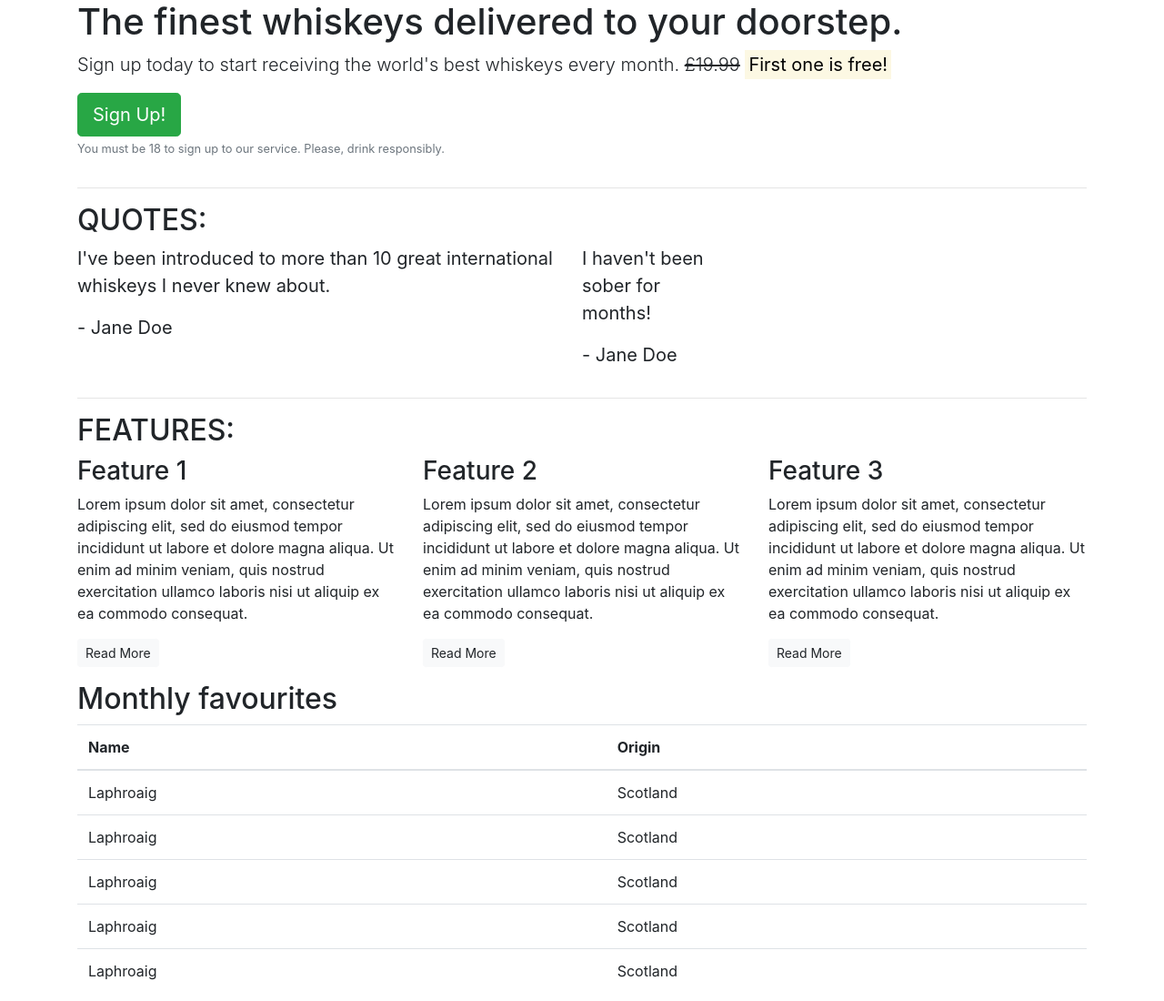
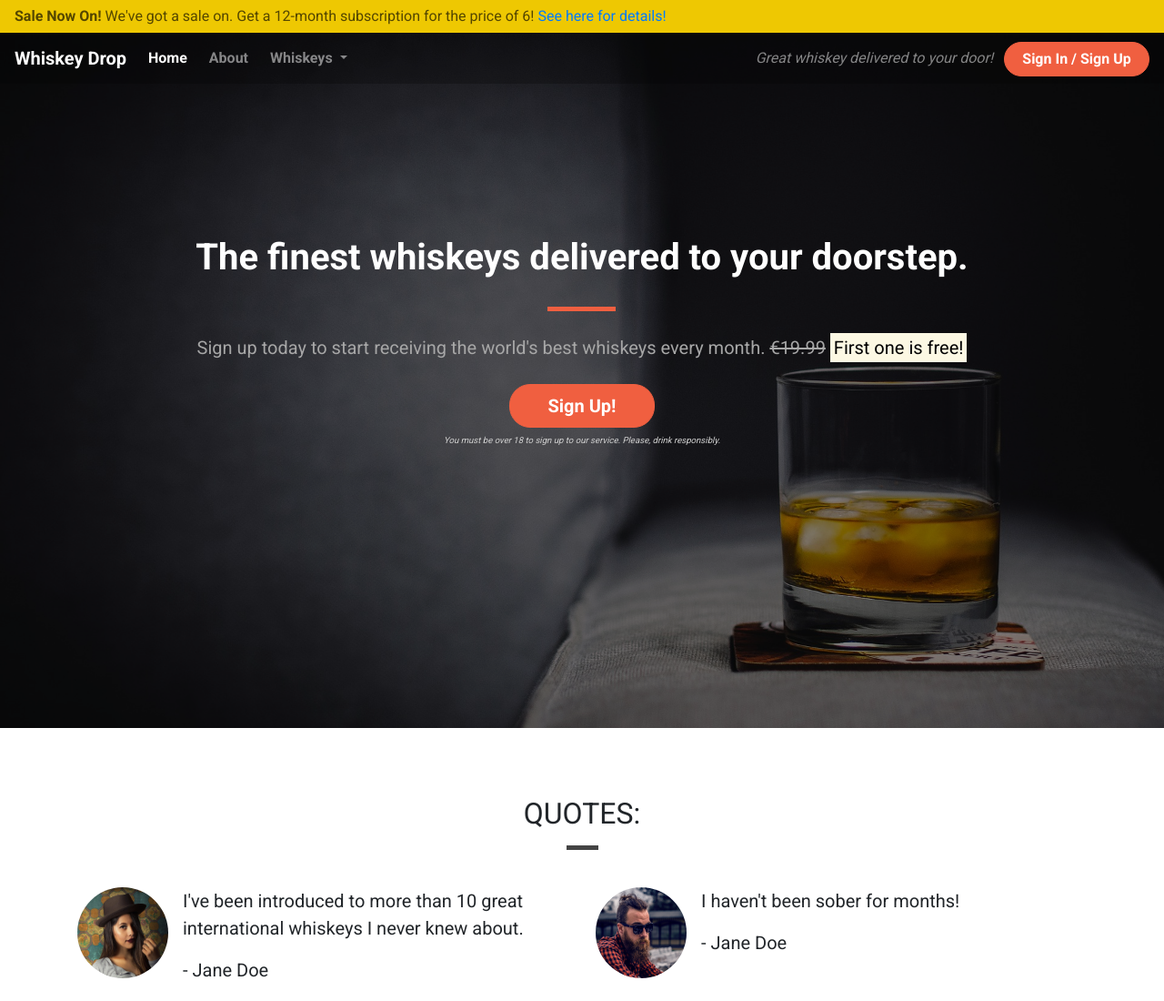
Before and after one commit to Sparkeeee/Bootstrap-basics, a plain HTML site: page index.html in a window 1280 px wide. Shown: the top 1100 px of the page at 91% size. Drawn offline with nearby package versions, Linux system fonts and the light colour scheme.

Commit message:
allsorts tbh

```diff
--- /dev/null
+++ b/css/style.css
@@ -0,0 +1,201 @@
+body {
+    font-family: 'Roboto', sans-serif;
+}
+
+/* Containers */
+
+.container-wrapper {}
+
+.container-wrapper--red {
+    background-color: #f05f40;
+    color: white;
+}
+
+.alert-container {}
+
+.callout-container {
+    height: 100vh;
+
+    background: url('../images/whiskey-background.jpg') no-repeat bottom right fixed;
+    -webkit-background-size: cover;
+    -moz-background-size: cover;
+    -o-background-size: cover;
+    background-size: cover;
+
+    display: flex;
+    align-items: center;
+    justify-content: center;
+
+    position: relative;
+}
+
+.opaque-overlay {
+    position: absolute;
+    top: 0;
+    left: 0;
+    height: 100%;
+    width: 100%;
+    background-color: rgba(0, 0, 0, 0.5);
+}
+
+.content-container {
+    padding-top: 75px;
+    padding-bottom: 75px;
+}
+
+/* Navbar */
+
+.navalert-container {
+    position: absolute;
+    top: 0;
+    left: 0;
+    z-index: 1;
+    padding-left: 0;
+    padding-right: 0;
+}
+
+.navbar {
+    margin-bottom: 0;
+    width: 100%;
+    background-color: rgba(0, 0, 0, .25);
+    border: 0;
+}
+
+.navbar .navbar-toggler {
+    border: 0;
+}
+
+.navbar .navbar-brand {
+    font-weight: bold;
+}
+
+.navbar .navbar-nav a {
+    font-weight: bold;
+}
+
+
+/* Jumbotron */
+
+.jumbotron {
+    background-color: transparent;
+}
+
+.jumbotron h1 {
+    color: white;
+    font-weight: bold;
+    margin-bottom: 30px;
+    color: white;
+}
+
+.jumbotron .lead {
+    color: #a7a7a7;
+    margin: 25px 0;
+}
+
+.jumbotron small {
+    font-size: 60%;
+    font-style: italic;
+    color: #d0d0d0;
+}
+
+/* Block dividers */
+
+.block-divider {
+    width: 75px;
+    height: 5px;
+    border: 0;
+    background-color: #444;
+}
+
+.block-divider--orange {
+    background-color: #f05f40;
+}
+
+.block-divider--white {
+    background-color: white;
+}
+
+.block-divider--short {
+    width: 35px;
+}
+
+/* Buttons */
+
+.btn--cta {
+    font-weight: bold;
+    border-radius: 23px;
+    width: 160px;
+}
+
+.btn--red {
+    color: white;
+    background-color: #f05f40;
+    border-color: #f05f40;
+}
+
+.btn--red:hover,
+.btn--red:active,
+.btn--red:focus,
+.btn--red:active:focus {
+    background-color: #df4929;
+    border-color: #df4929;
+    color: white;
+}
+
+/* Alert */
+
+.alert-container .col-12 {
+    padding-left: 0;
+    padding-right: 0;
+}
+
+.site-wide-alert {
+    color: #544600;
+    background-color: #eec802;
+    border-color: #eec802;
+    padding: 5px 15px;
+    margin-bottom: 0;
+    border: 1px solid transparent;
+    border-radius: 0;
+}
+
+/* Page Headers */
+
+.page-header {
+    margin-bottom: 0;
+    border-bottom: 0;
+    text-align: center;
+}
+
+.page-header h2 {
+    margin-top: 0;
+}
+
+/* Quotes */
+
+.quotes .page-header {
+    margin-bottom: 25px;
+}
+
+/* Features */
+
+.feature {
+    text-align: center;
+    margin-bottom: 40px;
+}
+
+.feature i {
+    margin-bottom: 20px;
+    font-size: 45px;
+    line-height: 45px;
+}
+
+.feature .btn {
+    background-color: white;
+    border-color: white;
+    border-radius: 15px;
+    min-width: 100px;
+    font-weight: bold;
+    margin-top: 10px;
+    color: #f05f40;
+}
--- a/index.html
+++ b/index.html
@@ -1,139 +1,193 @@
 <!DOCTYPE html>
-<html lang="en">
+<html lang="en-us">
 
 <head>
-    <meta charset="UTF-8">
+    <meta charset="utf-8">
+    <title>Whiskey Drop | Taste a new whiskey every month</title>
     <meta name="viewport" content="width=device-width, initial-scale=1.0">
-    <title>Whiskey Drop | Taste a new whiskey every month</title>
-    <link rel="stylesheet" href="https://cdn.jsdelivr.net/npm/bootstrap@4.1.3/dist/css/bootstrap.min.css"
-        integrity="sha384-MCw98/SFnGE8fJT3GXwEOngsV7Zt27NXFoaoApmYm81iuXoPkFOJwJ8ERdknLPMO" crossorigin="anonymous">
-    <script src="https://cdn.jsdelivr.net/npm/bootstrap@4.1.3/dist/js/bootstrap.min.js"
-        integrity="sha384-ChfqqxuZUCnJSK3+MXmPNIyE6ZbWh2IMqE241rYiqJxyMiZ6OW/JmZQ5stwEULTy" crossorigin="anonymous">
-    </script>
+    <link rel="stylesheet" href="https://maxcdn.bootstrapcdn.com/bootstrap/4.1.3/css/bootstrap.min.css">
+    <link rel="stylesheet" href="https://use.fontawesome.com/releases/v5.6.1/css/all.css" integrity="sha384-gfdkjb5BdAXd+lj+gudLWI+BXq4IuLW5IT+brZEZsLFm++aCMlF1V92rMkPaX4PP" crossorigin="anonymous">
+    <link href="https://fonts.googleapis.com/css?family=Roboto:400,700" rel="stylesheet">
+    <link rel="stylesheet" href="css/style.css" type="text/css" />
 </head>
 
 <body>
-    <article class="container">
+    <div class="container-fluid navalert-container">
+        <div class="container-fluid alert-container">
+            <div class="row d-none d-sm-block">
+                <div class="col-12">
+                    <div class="site-wide-alert alert alert-warning">
+                        <strong>Sale Now On!</strong> We've got a sale on. Get a 12-month subscription for the price of 6! <a href="">See here for details!</a>
+                    </div>
+                </div>
+            </div>
+        </div>
+        <nav class="navbar navbar-dark navbar-expand-sm">
+            <a href="/" class="navbar-brand">Whiskey Drop</a>
+
+            <button class="navbar-toggler ml-auto" type="button" data-toggle="collapse" data-target="#navbarNavDropdown" aria-controls="navbarNavDropdown" aria-expanded="false" aria-label="Toggle navigation">
+        <span class="navbar-toggler-icon"></span></button>
+
+            <div class="collapse navbar-collapse" id="navbarNavDropdown">
+                <ul class="navbar-nav mr-auto">
+                    <li class="active nav-item mr-2"><a class="nav-link" href="/">Home</a></li>
+                    <li class="nav-item mr-2"><a class="nav-link" href="/about">About</a></li>
+                    <li class="nav-item dropdown">
+                        <a class="nav-link dropdown-toggle" href="#" id="navbarDropdownMenuLink" role="button" data-toggle="dropdown" aria-haspopup="true" aria-expanded="false">
+          Whiskeys
+        </a>
+                        <div class="dropdown-menu" aria-labelledby="navbarDropdownMenuLink">
+                            <a class="dropdown-item" href="#">Irish</a>
+                            <a class="dropdown-item" href="#">Scotch</a>
+                            <a class="dropdown-item" href="#">Japanese</a>
+                            <a class="dropdown-item" href="#">American</a>
+                        </div>
+                    </li>
+
+                    <li class="nav-item mr-2 d-block d-sm-none"><a class="nav-link" href="/login">Sign In / Sign Up</a></li>
+                </ul>
+            </div>
+            <div class="d-none d-md-block">
+                <p class="navbar-text my-auto mr-2"><i>Great whiskey delivered to your door!</i></p>
+                <a href="/login" class="btn btn--cta btn--red">Sign In / Sign Up</a>
+            </div>
+        </nav>
+    </div>
+    <div class="container-fluid callout-container">
         <!-- Callout -->
+        <div class="opaque-overlay">&nbsp;</div>
         <div class="row">
             <div class="col-12">
-                <section class="callout">
-                    <h1 class="text-upppercase">The finest whiskeys delivered to your doorstep.</h1>
+                <section class="callout jumbotron text-center">
+                    <h1 class="jumbotron-header">The finest whiskeys delivered to your doorstep.</h1>
+                    <hr class="block-divider block-divider--orange">
                     <p class="lead">Sign up today to start receiving the world's best whiskeys every month.
-                        <s>£19.99</s> <strong><mark>First one is free!</mark></strong></p>
-                    <button class="btn btn-success btn-lg">Sign Up!</button>
-                    <p class="text-muted"><small>You must be 18 to sign up to our service. Please, drink
-                            responsibly.</small></p>
+                        <s class="d-none d-sm-inline">€19.99</s>
+                        <span class="d-inline d-sm-none"><br></span>
+                        <strong><mark>First one is free!</mark></strong></p>
+                    <button class="btn btn-lg btn--cta btn--red" data-toggle="modal" data-target="#signUpModal">Sign Up!</button>
+                    <p class="text-muted"><small>You must be over 18 to sign up to our service. Please, drink responsibly.</small></p>
                 </section>
             </div>
         </div>
         <!-- /.callout -->
-        <hr>
+    </div>
 
     <!-- Quotes -->
+    <div class="container-wrapper">
+        <div class="container quotes-container content-container">
             <section class="quotes">
                 <div class="row">
-                <div class="col-12">
+                    <div class="col-12 page-header">
                         <h2 class="text-uppercase">Quotes:</h2>
+                        <hr class="block-divider block-divider--short">
                     </div>
                 </div>
                 <div class="row">
                     <div class="col-12 col-md-6">
+                        <div class="media">
+                            <div class="d-none d-sm-block">
+                                <img src="images/girl-image.png" class="rounded-circle mr-3" height=100 width=100>
+                            </div>
+                            <div class="media-body">
                                 <blockquote class="blockquote">
                                     <p>I've been introduced to more than 10 great international whiskeys I never knew about.</p>
                                     <p>- Jane Doe</p>
                                 </blockquote>
                             </div>
-
-                <div class="row">
+                        </div>
+                    </div>
                     <div class="col-12 col-md-6">
+                        <div class="media">
+                            <div class="d-none d-sm-block">
+                                <img src="images/guy-image.png" class="rounded-circle mr-3" height=100 width=100>
+                            </div>
+                            <div class="media-body">
                                 <blockquote class="blockquote">
                                     <p>I haven't been sober for months!</p>
                                     <p>- Jane Doe</p>
                                 </blockquote>
                             </div>
                         </div>
+                    </div>
+                </div>
             </section>
             <!-- /.quotes -->
-        <hr>
+        </div>
+    </div>
 
     <!-- Features -->
+    <div class="container-wrapper container-wrapper--red">
+        <div class="container features-container content-container">
             <section class="features">
                 <div class="row">
-                <div class="col-12">
+                    <div class="col-12 page-header">
                         <h2 class="text-uppercase">Features:</h2>
+                        <hr class="block-divider block-divider--short block-divider--white">
                     </div>
                 </div>
                 <div class="row">
-                <div class="col-12 col-md-6 col col-lg-4">
+                    <div class="col-12 col-md-6 col-lg-4">
                         <div class="feature">
-                        <h3>Feature 1</h3>
-                        <p>Lorem ipsum dolor sit amet, consectetur adipiscing elit, sed do eiusmod tempor incididunt ut
-                            labore et dolore magna aliqua. Ut enim ad minim veniam, quis nostrud exercitation ullamco
-                            laboris nisi ut aliquip ex ea commodo consequat.</p>
+                            <h3><i class="fas fa-gift d-none d-sm-block"></i> Feature 1 <span class="badge badge-success">NEW!</span></h3>
+                            <p>Lorem ipsum dolor sit amet, consectetur adipiscing elit, sed do eiusmod tempor incididunt ut labore et dolore magna aliqua. Ut enim ad minim veniam, quis nostrud exercitation ullamco laboris nisi ut aliquip ex ea commodo consequat.</p>
                             <p><a class="btn btn-sm btn-light" href="">Read More</a></p>
                         </div>
                     </div>
-
                     <div class="col-12 col-md-6 col-lg-4">
                         <div class="feature">
-
-                        <h3>Feature 2</h3>
-                        <p>Lorem ipsum dolor sit amet, consectetur adipiscing elit, sed do eiusmod tempor incididunt ut
-                            labore et dolore magna aliqua. Ut enim ad minim veniam, quis nostrud exercitation ullamco
-                            laboris nisi ut aliquip ex ea commodo consequat.</p>
+                            <h3><i class="fas fa-credit-card d-none d-sm-block"></i> Feature 2</h3>
+                            <p>Lorem ipsum dolor sit amet, consectetur adipiscing elit, sed do eiusmod tempor incididunt ut labore et dolore magna aliqua. Ut enim ad minim veniam, quis nostrud exercitation ullamco laboris nisi ut aliquip ex ea commodo consequat.</p>
                             <p><a class="btn btn-sm btn-light" href="">Read More</a></p>
                         </div>
                     </div>
-
                     <div class="col-12 d-md-none d-lg-block col-lg-4">
                         <div class="feature">
-
-                        <h3>Feature 3</h3>
-                        <p>Lorem ipsum dolor sit amet, consectetur adipiscing elit, sed do eiusmod tempor incididunt ut
-                            labore et dolore magna aliqua. Ut enim ad minim veniam, quis nostrud exercitation ullamco
-                            laboris nisi ut aliquip ex ea commodo consequat.</p>
+                            <h3><i class="fas fa-times-circle d-none d-sm-block"></i> Feature 3</h3>
+                            <p>Lorem ipsum dolor sit amet, consectetur adipiscing elit, sed do eiusmod tempor incididunt ut labore et dolore magna aliqua. Ut enim ad minim veniam, quis nostrud exercitation ullamco laboris nisi ut aliquip ex ea commodo consequat.</p>
                             <p><a class="btn btn-sm btn-light" href="">Read More</a></p>
                         </div>
                     </div>
                 </div>
             </section>
             <!-- /.features -->
-        <section>
-            <table class="table">
-                <h2>Monthly favourites</h2>
-                <thead>
-                    <tr>
-                        <th scope="Name">Name</th>
-                        <th scope="Origin">Origin</th>
-                    </tr>
-                </thead>
-                <tbody>
-                    <tr>
-                        <td>Laphroaig</td>
-                        <td>Scotland</td>
-                    </tr>
-                    <tr>
-                        <td>Laphroaig</td>
-                        <td>Scotland</td>
-                    </tr>
-                    <tr>
-                        <td>Laphroaig</td>
-                        <td>Scotland</td>
-                    </tr>
-                    <tr>
-                        <td>Laphroaig</td>
-                        <td>Scotland</td>
-                    </tr>
-                    <tr>
-                        <td>Laphroaig</td>
-                        <td>Scotland</td>
-                    </tr>
-                </tbody>
+        </div>
+    </div>
 
-            </table>
-        </section>
-    </article>
+    <div class="modal" tabindex="-1" role="dialog" id="signUpModal">
+        <div class="modal-dialog" role="document">
+            <div class="modal-content">
+                <div class="modal-header">
+                    <h5 class="modal-title">Sign Up To Whiskey Drop!</h5>
+                    <button type="button" class="close" data-dismiss="modal" aria-label="Close">
+          <span aria-hidden="true">&times;</span>
+        </button>
+                </div>
+                <div class="modal-body">
+                    <form>
+                        <div class="form-group">
+                            <label for="exampleInputEmail1">Email address</label>
+                            <input type="email" class="form-control" id="exampleInputEmail1" aria-describedby="emailHelp" placeholder="Enter email">
+                            <small id="emailHelp" class="form-text text-muted">We'll never share your email with anyone else.</small>
+                        </div>
+                        <div class="form-group">
+                            <label for="password">Password</label>
+                            <input type="password" class="form-control" id="password" placeholder="Password">
+                        </div>
+                        <div class="form-group">
+                            <label for="repeatPassword">Repeat Password</label>
+                            <input type="password" class="form-control" id="repeatPassword" placeholder="Repeat Password">
+                        </div>
+                        <button type="submit" class="btn btn-success">Submit</button>
+                    </form>
+                </div>
+            </div>
+        </div>
+    </div>
+
+    <script src="https://code.jquery.com/jquery-3.3.1.slim.min.js" integrity="sha384-q8i/X+965DzO0rT7abK41JStQIAqVgRVzpbzo5smXKp4YfRvH+8abtTE1Pi6jizo" crossorigin="anonymous"></script>
+    <script src="https://cdnjs.cloudflare.com/ajax/libs/popper.js/1.14.3/umd/popper.min.js" integrity="sha384-ZMP7rVo3mIykV+2+9J3UJ46jBk0WLaUAdn689aCwoqbBJiSnjAK/l8WvCWPIPm49" crossorigin="anonymous"></script>
+    <script src="https://stackpath.bootstrapcdn.com/bootstrap/4.1.3/js/bootstrap.min.js" integrity="sha384-ChfqqxuZUCnJSK3+MXmPNIyE6ZbWh2IMqE241rYiqJxyMiZ6OW/JmZQ5stwEULTy" crossorigin="anonymous"></script>
 </body>
 
 </html>
```
Also changed, not shown: images/girl-image.png (added), images/guy-image.png (added), images/whiskey-background.jpg (added). Lines whose indentation alone changed are shown as unchanged.
